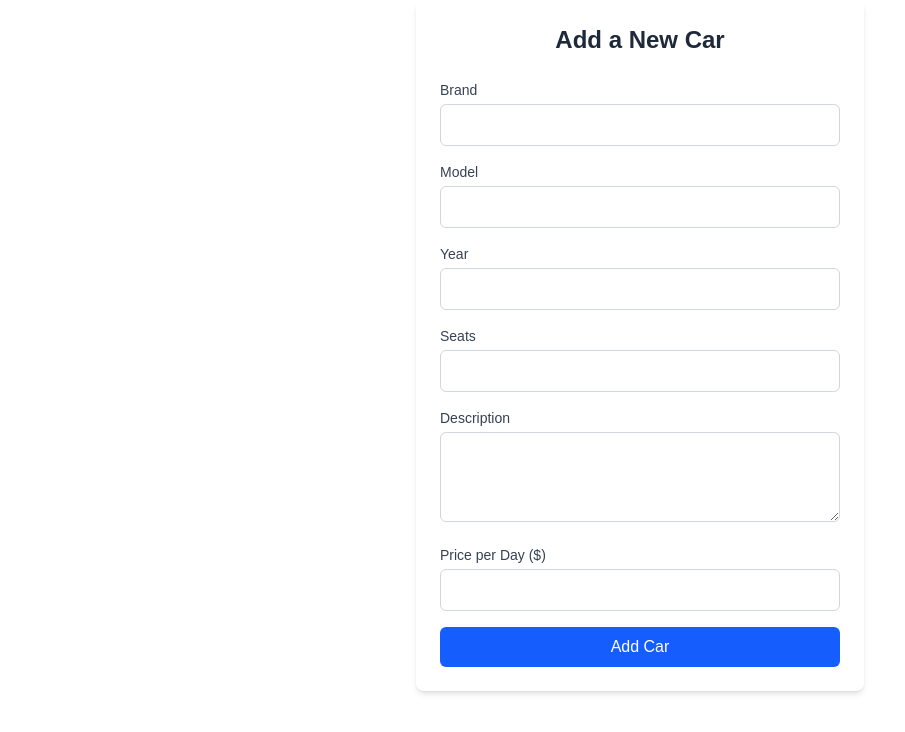
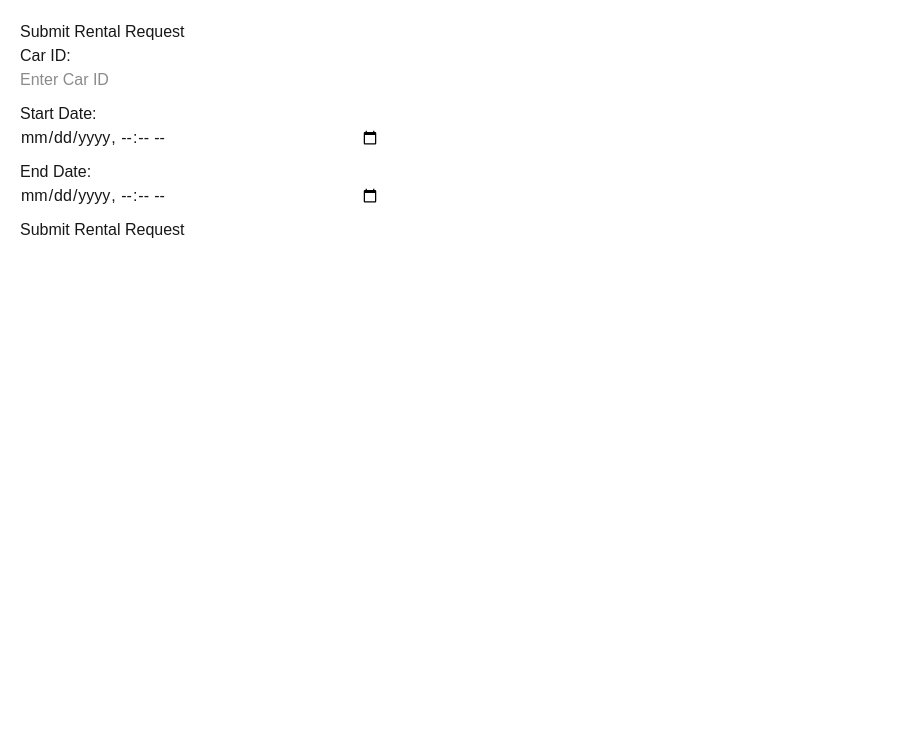
Before and after one commit to Serkan-2006/mammooth-rent-a-car, a Next.js app in the folder Client/mammooth-rentcar/: page / in a window 1280 px wide. Shown: the top 732 px of the page, without its empty margins (0-905 px from the left). Built offline with nearby package versions, Linux system fonts and the light colour scheme.

Commit message:
added test page for Borkata

```diff
--- a/Client/mammooth-rentcar/src/app/page.js
+++ b/Client/mammooth-rentcar/src/app/page.js
@@ -1,10 +1,87 @@
-import CarForm from '../components/carform';
+'use client';
 
+import { useState } from 'react';
 
-export default function Home() {
+export default function SubmitRentalForm() {
+  const [carId, setCarId] = useState('');
+  const [startDate, setStartDate] = useState('');
+  const [endDate, setEndDate] = useState('');
+  const [loading, setLoading] = useState(false);
+
+  const handleSubmit = async () => {
+    const token = localStorage.getItem('token');
+    if (!token) {
+      alert('Please log in first.');
+      return;
+    }
+
+    if (!carId || !startDate || !endDate) {
+      alert('Please fill in all fields.');
+      return;
+    }
+
+    setLoading(true);
+
+    const res = await fetch('https://localhost:5022/api/Rental/SubmitRentalRequest', {
+      method: 'POST',
+      headers: {
+        'Content-Type': 'application/json',
+        'Authorization': `Bearer ${token}`,
+      },
+      body: JSON.stringify({
+        carId,
+        startDate,
+        endDate,
+      }),
+    });
+
+    const result = await res.json();
+    setLoading(false);
+
+    if (res.ok && result.success) {
+      alert('Rental request submitted!');
+      setCarId('');
+      setStartDate('');
+      setEndDate('');
+    } else {
+      alert(result.message || 'Something went wrong.');
+    }
+  };
+
   return (
-    <div>
-      <CarForm />
+    <div style={{ padding: 20, maxWidth: 400 }}>
+      <h2>Submit Rental Request</h2>
+      <div>
+        <label>Car ID:</label>
+        <input
+          type="text"
+          value={carId}
+          onChange={(e) => setCarId(e.target.value)}
+          placeholder="Enter Car ID"
+          style={{ width: '100%', marginBottom: 10 }}
+        />
+      </div>
+      <div>
+        <label>Start Date:</label>
+        <input
+          type="datetime-local"
+          value={startDate}
+          onChange={(e) => setStartDate(e.target.value)}
+          style={{ width: '100%', marginBottom: 10 }}
+        />
+      </div>
+      <div>
+        <label>End Date:</label>
+        <input
+          type="datetime-local"
+          value={endDate}
+          onChange={(e) => setEndDate(e.target.value)}
+          style={{ width: '100%', marginBottom: 10 }}
+        />
+      </div>
+      <button onClick={handleSubmit} disabled={loading}>
+        {loading ? 'Submitting...' : 'Submit Rental Request'}
+      </button>
     </div>
   );
 }
```
